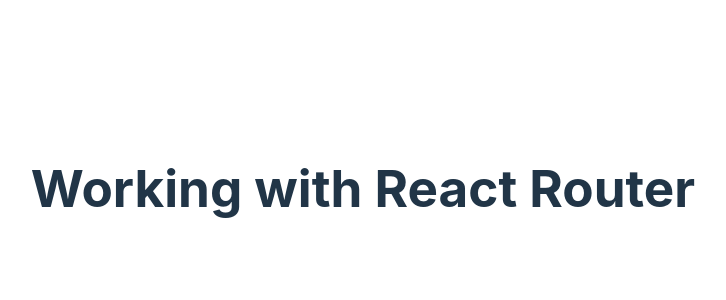
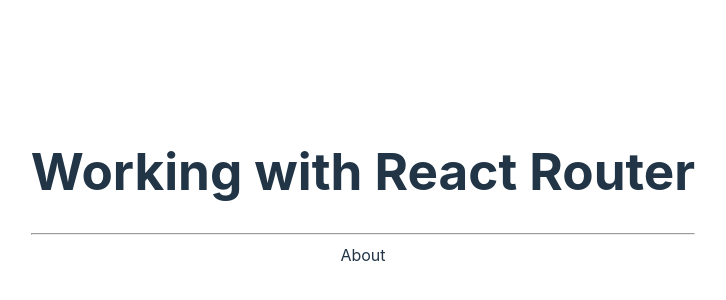
Before and after one commit to ashok-koenig/reactjs, a React (Vite) app in the folder Module-04/routes-demo-app/: page /about in a window 1280 px wide. Shown: the part 212-512 px from the top of the page, without its empty margins (277-1003 px from the left). Built offline with nearby package versions, Linux system fonts and the light colour scheme.

Commit message:
basic routes

```diff
--- a/Module-04/routes-demo-app/src/App.jsx
+++ b/Module-04/routes-demo-app/src/App.jsx
@@ -1,15 +1,25 @@
-import { useState } from 'react'
-import reactLogo from './assets/react.svg'
-import viteLogo from '/vite.svg'
 import './App.css'
+import { createBrowserRouter, RouterProvider } from 'react-router-dom'
+import Root from './components/Root'
+import NotFound from './components/NotFound'
+import Home from './components/Home'
+import About from './components/About'
+
+const router = createBrowserRouter([
+  {
+    path: "/",
+    element: <Root />,
+    errorElement: <NotFound />,
+    children: [
+      {index: true, element:<Home />},
+      // {path: 'home', element: <Home />},
+      {path: 'about', element: <About />}
+    ]
+  }
+])
 
 function App() {
-
-  return (
-    <>
-      <h1>Working with React Router</h1>
-    </>
-  )
+  return (<RouterProvider router={router}/>)
 }
 
 export default App
--- /dev/null
+++ b/Module-04/routes-demo-app/src/components/About.jsx
@@ -0,0 +1,9 @@
+import React from 'react'
+
+function About() {
+  return (
+    <div>About</div>
+  )
+}
+
+export default About
--- /dev/null
+++ b/Module-04/routes-demo-app/src/components/Home.jsx
@@ -0,0 +1,9 @@
+import React from 'react'
+
+function Home() {
+  return (
+    <div>Home</div>
+  )
+}
+
+export default Home
--- /dev/null
+++ b/Module-04/routes-demo-app/src/components/NotFound.jsx
@@ -0,0 +1,9 @@
+import React from 'react'
+
+function NotFound() {
+  return (
+    <div>NotFound</div>
+  )
+}
+
+export default NotFound
--- /dev/null
+++ b/Module-04/routes-demo-app/src/components/Root.jsx
@@ -0,0 +1,14 @@
+import React from 'react'
+import { Outlet } from 'react-router-dom'
+
+function Root() {
+  return (
+    <div>
+        <h1>Working with React Router</h1>
+        <hr/>
+        <Outlet />
+    </div>
+  )
+}
+
+export default Root
```
